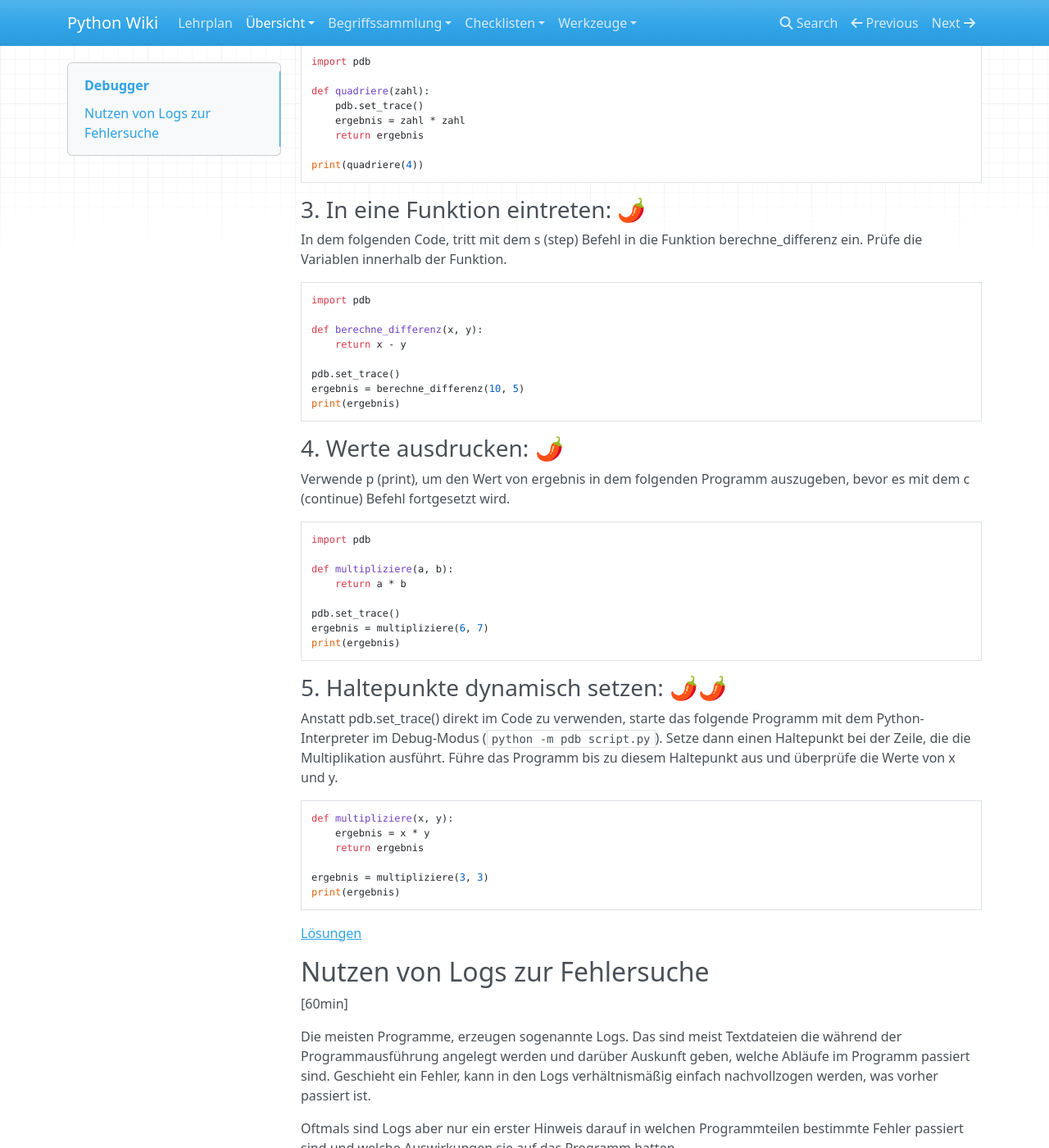
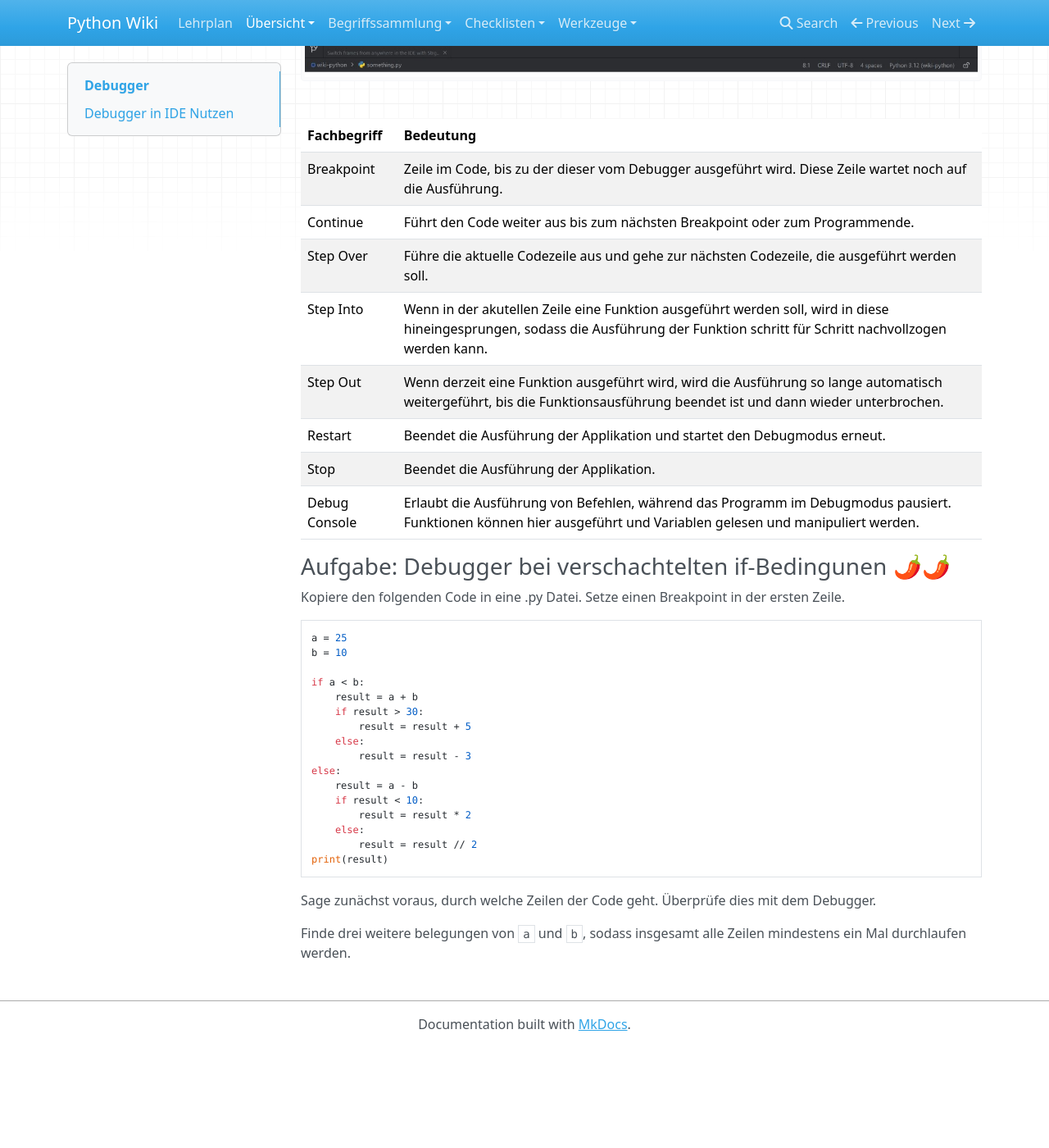
Before and after one commit to kevinsuelzle/Python_Wiki, an MkDocs documentation site: the page built from docs/lehrplan/python_grundlagen/debugging/debugging.md, in a window 1280 px wide and 1400 px high, scrolled down 2541 px. Shown: the whole window at 82% size. Built offline with MkDocs 1.6.1, drawn with Linux system fonts in a browser that asks for light colours; nearby versions of some CDN libraries; after the commit the page ends 3818 px from its top, so only the background shows below that; some of the changed text lies outside the part shown.

Commit message:
Debugger überarbeitet

````diff
--- a/docs/begriffe/begriffe_1.md
+++ b/docs/begriffe/begriffe_1.md
@@ -49,12 +49,6 @@
 | `math.exp`  | Exponentailfunktion                 | [Referenz](https://docs.python.org/3/library/math.html?highlight=math%20sqrt#math.exp)  |
 | `math.log`  | Logartihmus zur angegeben Basis     | [Referenz](https://docs.python.org/3/library/math.html?highlight=math%20sqrt#math.log)  |
 
-# Debugging
-
-| Begriff | Kurzerklärung                                        | Link zur Referenz                                                                           |
-|---------|------------------------------------------------------|---------------------------------------------------------------------------------------------|
-| `pdb`   | Python Debugger                                      | [Referenz](https://docs.python.org/3/library/pdb.html?highlight=pdb)                        |
-| Logging | Ausgaben zur Nachvollziehbarkeit des Programmablaufs | [Referenz](https://docs.python.org/3/library/logging.html?highlight=logging#module-logging) |
 
 
 # Verzweigungen
@@ -63,6 +57,18 @@
 |--------------|----------------------------------------|----------------------------------------------------------------------------------------------|
 | `if`, `else` | Verzweigungen aufgrund von Bedingungen | [Referenz](https://docs.python.org/3/tutorial/controlflow.html?highlight=else#if-statements) |
 
+# Debugging
+
+| Begriff       | Kurzerklärung                                                                                                                                                                       |
+|---------------|-------------------------------------------------------------------------------------------------------------------------------------------------------------------------------------|
+| Breakpoint    | Zeile im Code, bis zu der dieser vom Debugger ausgeführt wird. Diese Zeile wartet noch auf die Ausführung.                                                                          |
+| Continue      | Führt den Code weiter aus bis zum nächsten Breakpoint oder zum Programmende.                                                                                                        |
+| Step Over     | Führe die aktuelle Codezeile aus und gehe zur nächsten Codezeile, die ausgeführt werden soll.                                                                                       |
+| Step Into     | Wenn in der akutellen Zeile eine Funktion ausgeführt werden soll, wird in diese hineingesprungen, sodass die Ausführung der Funktion schritt für Schritt nachvollzogen werden kann. |
+| Step Out      | Wenn derzeit eine Funktion ausgeführt wird, wird die Ausführung so lange automatisch weitergeführt, bis die Funktionsausführung beendet ist und dann wieder unterbrochen.           |
+| Restart       | Beendet die Ausführung der Applikation und startet den Debugmodus erneut.                                                                                                           |
+| Stop          | Beendet die Ausführung der Applikation.                                                                                                                                             |
+| Debug Console | Erlaubt die Ausführung von Befehlen, während das Programm im Debugmodus pausiert. Funktionen können hier ausgeführt und Variablen gelesen und manipuliert werden.                   |
 
 # Listen
 
--- a/docs/lehrplan/python_grundlagen/debugging/debugging.md
+++ b/docs/lehrplan/python_grundlagen/debugging/debugging.md
@@ -41,160 +41,65 @@
 
 * Eingebauter Debugger von **VSCode**
 * Eingebauter Debugger von **PyCharm**
-* Konsolendebugger mit `pdb`
 
-### Verwendung von `pdb`
 
-Python bietet mit `pdb` einen Debugger, der mit Python direkt mitgeliefert wird. `pdb` ist ein interaktives Tool.
+## Debugger in IDE Nutzen
 
-Das `pdb`-Modul (Python Debugger) ermöglicht es, den Code interaktiv zu durchlaufen, Haltepunkte zu setzen und den
-Zustand des Programms zu inspizieren. Dadurch können wir während der Entwicklung Einblick in den Zustand des Programms
-erhalten und Befehle Schritt für Schritt ausführen. Das ermöglicht es uns sehr gut nachvollzuziehen, was im Programm
-passiert.
+Schau die eines der folgendne Videos an, um zu sehen, wie man den Debugger in VSCode bzw. Pycharm nutzt:
+<details>
+<summary>
+🎦 Video: Debugger in VSCode benutzen
+</summary>
+<iframe width="560" height="315" src="https://www.youtube.com/embed/JCuTVvR49bs?si=kxM1Abs5o2r9Ikd-" title="YouTube video player" frameborder="0" allow="accelerometer; autoplay; clipboard-write; encrypted-media; gyroscope; picture-in-picture; web-share" allowfullscreen></iframe>
+</details>
 
-Hier sind einige grundlegende Befehle:
+<details>
+<summary>
+🎦 Video: Debugger in Pycharm benutzen
+</summary>
+<iframe width="560" height="315" src="https://www.youtube.com/embed/NwNF68bEl5g?si=LbQ_3UM0ja3qiSSQ" title="YouTube video player" frameborder="0" allow="accelerometer; autoplay; clipboard-write; encrypted-media; gyroscope; picture-in-picture; web-share" allowfullscreen></iframe>
+</details>
 
-- `import pdb`: Importiert das pdb-Modul.
-- `pdb.set_trace()`: Setzt einen Haltepunkt im Code.
-- `c`: Fährt mit der Ausführung fort, bis zum nächsten Haltepunkt.
-- `n`: Führt die nächste Zeile aus.
-- `s`: Tritt in eine Funktion oder Methode ein.
-- `p`: Druckt den Wert eines Ausdrucks.
-- `q`: Beendet den Debugger und das Programm.
+Übersicht in VSCode:
+![](vscode_debugger.jpg)
 
-#### Beispiel zur Nutzung von `pdb`
-[45min]
+Übersicht in Pycharm
+![](pycharm_debugger.jpg)
+
+| Fachbegriff   | Bedeutung                                                                                                                                                                           |
+|---------------|-------------------------------------------------------------------------------------------------------------------------------------------------------------------------------------|
+| Breakpoint    | Zeile im Code, bis zu der dieser vom Debugger ausgeführt wird. Diese Zeile wartet noch auf die Ausführung.                                                                          |
+| Continue      | Führt den Code weiter aus bis zum nächsten Breakpoint oder zum Programmende.                                                                                                        |
+| Step Over     | Führe die aktuelle Codezeile aus und gehe zur nächsten Codezeile, die ausgeführt werden soll.                                                                                       |
+| Step Into     | Wenn in der akutellen Zeile eine Funktion ausgeführt werden soll, wird in diese hineingesprungen, sodass die Ausführung der Funktion schritt für Schritt nachvollzogen werden kann. |
+| Step Out      | Wenn derzeit eine Funktion ausgeführt wird, wird die Ausführung so lange automatisch weitergeführt, bis die Funktionsausführung beendet ist und dann wieder unterbrochen.           |
+| Restart       | Beendet die Ausführung der Applikation und startet den Debugmodus erneut.                                                                                                           |
+| Stop          | Beendet die Ausführung der Applikation.                                                                                                                                             |
+| Debug Console | Erlaubt die Ausführung von Befehlen, während das Programm im Debugmodus pausiert. Funktionen können hier ausgeführt und Variablen gelesen und manipuliert werden.                   |
+
+### Aufgabe: Debugger bei verschachtelten if-Bedingunen 🌶🌶
+
+Kopiere den folgenden Code in eine .py Datei. Setze einen Breakpoint in der ersten Zeile.
+
 ```python
-import pdb
+a = 25
+b = 10
 
-def berechne_summe(a, b):
-    pdb.set_trace()
-    summe = a + b
-    return summe
-
-ergebnis = berechne_summe(3, 4)
-print(ergebnis)
+if a < b:
+    result = a + b
+    if result > 30:
+        result = result + 5
+    else:
+        result = result - 3
+else:
+    result = a - b
+    if result < 10:
+        result = result * 2
+    else:
+        result = result // 2
+print(result)
 ```
 
-In diesem Beispiel wird `pdb.set_trace()` verwendet, um einen Haltepunkt zu setzen. Wenn das Programm diesen Punkt
-erreicht, wird die Ausführung pausiert und der Benutzer kann mit den pdb-Befehlen den Zustand des Programms
-inspizieren und steuern.
+Sage zunächst voraus, durch welche Zeilen der Code geht. Überprüfe dies mit dem Debugger.
 
-### Aufgaben
-[60min]
-
-### 1. **Haltepunkt setzen**: 🌶️️
-Füge in der folgenden Funktion einen Haltepunkt hinzu und führe das Programm aus.
-
-Untersuche die Werte von `a` und `b`, bevor die Summe berechnet wird.
-```python
-def addiere(a, b):
-    # Füge hier einen Haltepunkt ein
-    return a + b
-
-ergebnis = addiere(5, 7)
-print(ergebnis)
-```
-
-###  2. **Nächste Zeile ausführen**: 🌶️️
-Betrachte das folgende Python-Skript. Führe es mit pdb aus und benutze den Befehl n (next), um die Ausführung bis zur
-print-Anweisung Zeile für Zeile zu durchlaufen.
-```python
-import pdb
-
-def quadriere(zahl):
-    pdb.set_trace()
-    ergebnis = zahl * zahl
-    return ergebnis
-
-print(quadriere(4))
-```
-
-### 3. **In eine Funktion eintreten**: 🌶️️
-In dem folgenden Code, tritt mit dem s (step) Befehl in die Funktion berechne_differenz
-ein. Prüfe die Variablen innerhalb der Funktion.
-```python
-import pdb
-
-def berechne_differenz(x, y):
-    return x - y
-
-pdb.set_trace()
-ergebnis = berechne_differenz(10, 5)
-print(ergebnis)
-```
-
-### 4. **Werte ausdrucken**: 🌶️️
-Verwende p (print), um den Wert von ergebnis in dem folgenden Programm auszugeben, bevor es mit
-dem c (continue) Befehl fortgesetzt wird.
-```python
-import pdb
-
-def multipliziere(a, b):
-    return a * b
-
-pdb.set_trace()
-ergebnis = multipliziere(6, 7)
-print(ergebnis)
-```
-
-### 5. **Haltepunkte dynamisch setzen**: 🌶️️🌶️️
-Anstatt pdb.set_trace() direkt im Code zu verwenden, starte das folgende Programm mit
-dem Python-Interpreter im Debug-Modus (`python -m pdb script.py`). Setze dann einen Haltepunkt bei der Zeile, die die
-Multiplikation ausführt. Führe das Programm bis zu diesem Haltepunkt aus und überprüfe die Werte von x und y.
-```python
-def multipliziere(x, y):
-    ergebnis = x * y
-    return ergebnis
-
-ergebnis = multipliziere(3, 3)
-print(ergebnis)
-```
-[Lösungen](solution.md)
-
-
-
-## Nutzen von Logs zur Fehlersuche
-[60min]
-
-Die meisten Programme, erzeugen sogenannte Logs. Das sind meist Textdateien die während der Programmausführung angelegt
-werden und darüber Auskunft geben, welche Abläufe im Programm passiert sind. Geschieht ein Fehler, kann in den Logs
-verhältnismäßig einfach nachvollzogen werden, was vorher passiert ist.
-
-Oftmals sind Logs aber nur ein erster Hinweis darauf in welchen Programmteilen bestimmte Fehler passiert sind und welche
-Auswirkungen sie auf das Programm hatten.
-
-Software, die für einen Produktiveinsatz entwickelt wird, sollte immer eine Form von Logging beinhalten.
-
-### Warum ist Logging wichtig?
-
-1. **Fehleridentifikation**:
-    Logging ermöglicht die Erfassung von Fehlern und Ausnahmen zur Laufzeit. Diese Logs bieten wichtige Hinweise zur
-   Fehlerursache.
-
-2. **Verhaltensanalyse**:
-    Durch das Protokollieren von Aktivitäten und Ereignissen kann das Verhalten des Programms verstanden und
-   analysiert werden.
-
-3. **Historische Daten**:
-    Logs bieten eine Historie der Programmausführung, die hilfreich sein kann, um Probleme, die zu einem früheren
-   Zeitpunkt aufgetreten sind, zu diagnostizieren.
-
-4. **Leistungsmessung**:
-    Performance-relevante Informationen können geloggt werden, um Engpässe und Leistungsprobleme zu identifizieren.
-
-### Logging in der Praxis
-
-- **Logging-Level**:
-   Verschiedene Logging-Levels (wie INFO, DEBUG, ERROR) ermöglichen es, die Menge und den Detailgrad der
-  Log-Nachrichten zu steuern.
-
-- **Kontextreiche Informationen**:
-   Gute Log-Nachrichten enthalten Kontext, wie Zeitstempel, Ausführungspfad, Variablenwerte usw.
-
-- **Nicht-intrusiv**:
-   Logging ist eine nicht-intrusive Methode, die den normalen Ablauf des Programms nicht unterbricht.
-
-- **Werkzeuge und Bibliotheken**:
-   Es gibt viele Tools und Bibliotheken (Python's `logging`-Modul), die das Logging unterstützen und
-  erleichtern.
+Finde drei weitere belegungen von `a` und `b`, sodass insgesamt alle Zeilen mindestens ein Mal durchlaufen werden.
````
Also changed, not shown: docs/checklists/checklist_1.md (+8 -8 lines), docs/lehrplan/python_grundlagen/debugging/solution.md (+16 -16 lines), something.py (+16 -0 lines), docs/lehrplan/python_grundlagen/debugging/pycharm_debugger.jpg (added), docs/lehrplan/python_grundlagen/debugging/vscode_debugger.jpg (added).
